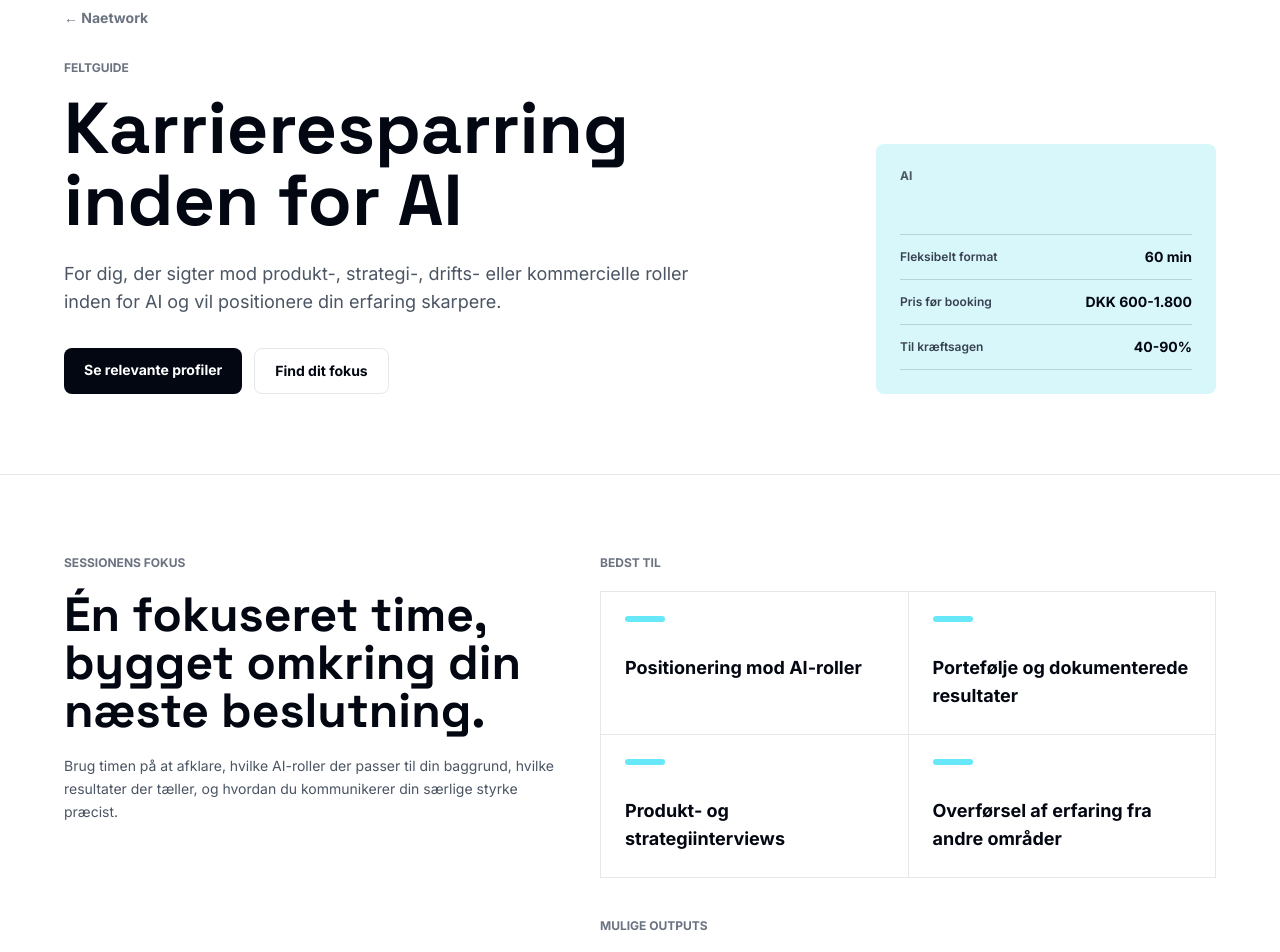
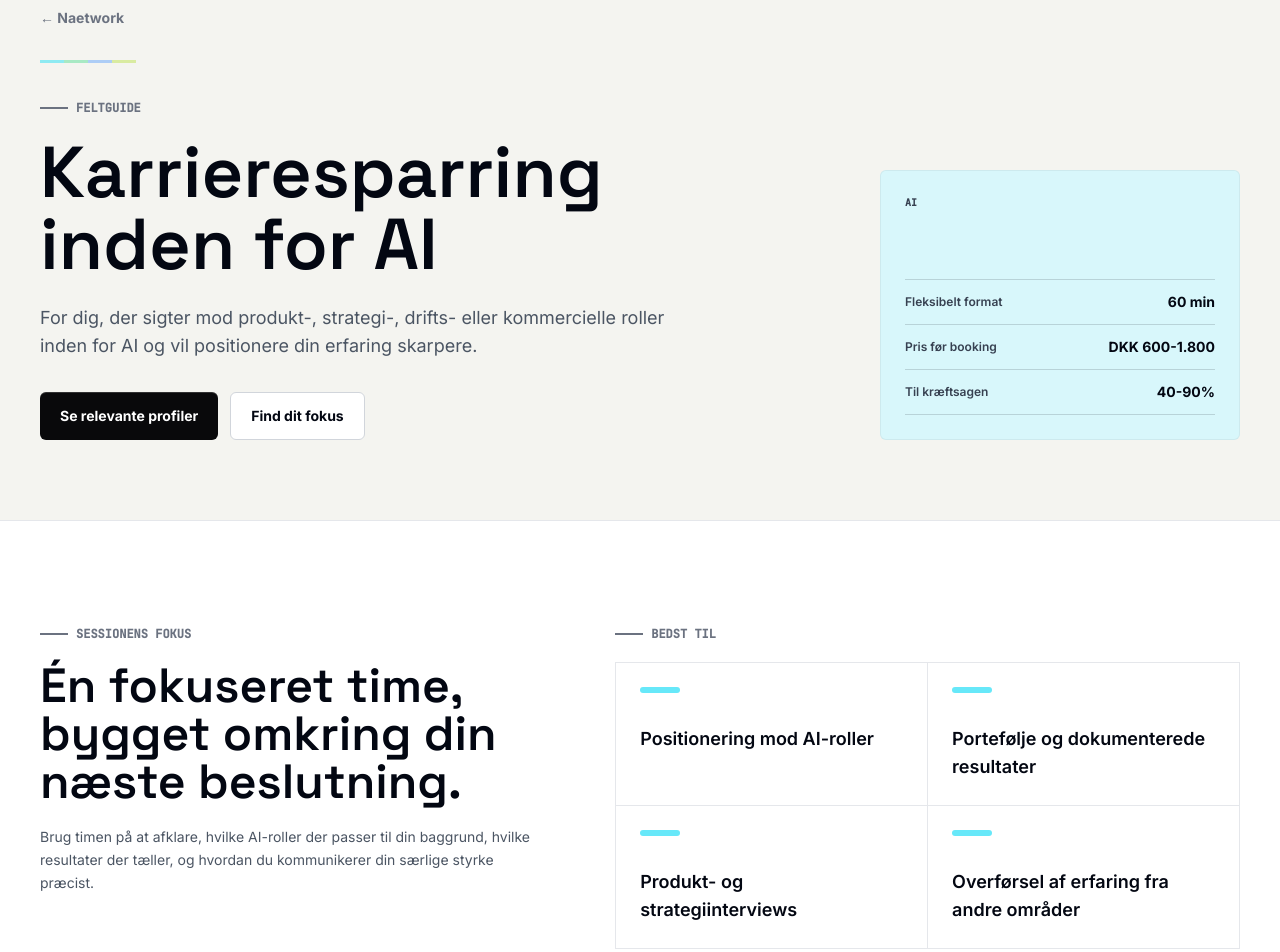
Before and after one commit to mikkelstreet-png/Naetwork, a Next.js app: page /fields/ai in a window 1280 px wide. Shown: the part 140-1092 px from the top of the page. Built offline with nearby package versions, Linux system fonts and the light colour scheme; no server answers.

Commit message:
Design system: update components/FieldGuideContent.tsx

```diff
--- a/components/FieldGuideContent.tsx
+++ b/components/FieldGuideContent.tsx
@@ -15,24 +15,25 @@ export function FieldGuideContent({ slug }: { slug: FieldSlug }) {
 
   return (
     <main className="bg-white">
-      <section className="border-b border-gray-200 bg-white px-5 py-10 sm:px-8 md:py-20">
-        <div className="mx-auto grid max-w-6xl gap-8 lg:grid-cols-[1fr_340px] lg:items-end lg:gap-14">
+      <section className="border-b border-gray-200 bg-[#f4f4f0] px-5 py-10 sm:px-8 md:py-20 lg:px-10">
+        <div className="mx-auto grid max-w-[78rem] gap-10 lg:grid-cols-[1fr_360px] lg:items-end lg:gap-16">
           <div>
             <Link href="/" className="mb-8 inline-flex text-sm font-black text-gray-500 transition-colors hover:text-gray-950">&larr; Naetwork</Link>
-            <p className="mb-4 text-xs font-black uppercase text-gray-400">{isDa ? 'Feltguide' : 'Field guide'}</p>
-            <h1 className="max-w-5xl text-4xl font-black leading-none text-gray-950 text-balance sm:text-5xl md:text-7xl">{field.title[locale]}</h1>
+            <div className="signal-rail mb-7 max-w-24"><span /><span /><span /><span /></div>
+            <p className="kicker mb-5">{isDa ? 'Feltguide' : 'Field guide'}</p>
+            <h1 className="max-w-5xl text-4xl font-semibold leading-[0.96] text-gray-950 text-balance sm:text-6xl md:text-7xl">{field.title[locale]}</h1>
             <p className="mt-6 max-w-2xl text-base leading-relaxed text-gray-600 md:text-lg">{field.description[locale]}</p>
             <div className="mt-8 flex flex-wrap gap-3">
-              <Link href={profileHrefForField(slug)} className="inline-flex rounded-lg bg-gray-950 px-5 py-3 text-sm font-black text-white transition-colors hover:bg-gray-800">
+              <Link href={profileHrefForField(slug)} className="button-primary">
                 {isDa ? 'Se relevante profiler' : 'Browse relevant profiles'}
               </Link>
-              <Link href="/match" className="inline-flex rounded-lg border border-gray-200 px-5 py-3 text-sm font-black text-gray-950 transition-colors hover:border-gray-950">
+              <Link href="/match" className="button-secondary">
                 {isDa ? 'Find dit fokus' : 'Find your focus'}
               </Link>
             </div>
           </div>
-          <aside className={`flex min-h-[250px] flex-col justify-between rounded-lg p-6 text-gray-950 ${surface}`}>
-            <p className="text-xs font-black uppercase text-gray-600">{field.label}</p>
+          <aside className={`lift-hover flex min-h-[270px] flex-col justify-between rounded-md border border-black/5 p-6 text-gray-950 ${surface}`}>
+            <p className="editorial-label text-gray-700">{field.label}</p>
             <dl className="border-t border-gray-950/15">
               {[
                 [`${SESSION_MINUTES} min`, isDa ? 'Fleksibelt format' : 'Flexible format'],
@@ -44,11 +45,11 @@ export function FieldGuideContent({ slug }: { slug: FieldSlug }) {
         </div>
       </section>
 
-      <section className="px-5 py-10 sm:px-8 md:py-20">
-        <div className="mx-auto grid max-w-6xl gap-8 lg:grid-cols-[0.9fr_1.1fr]">
+      <section className="px-5 py-14 sm:px-8 md:py-24 lg:px-10">
+        <div className="mx-auto grid max-w-[78rem] gap-10 lg:grid-cols-[0.9fr_1.1fr] lg:gap-16">
           <aside className="lg:sticky lg:top-24 lg:h-fit">
-            <p className="mb-5 text-xs font-black uppercase text-gray-400">{isDa ? 'Sessionens fokus' : 'Session focus'}</p>
-            <h2 className="text-3xl font-black leading-tight text-gray-950 text-balance sm:text-4xl md:text-5xl">
+            <p className="kicker mb-5">{isDa ? 'Sessionens fokus' : 'Session focus'}</p>
+            <h2 className="text-3xl font-semibold leading-[1.04] text-gray-950 text-balance sm:text-4xl md:text-5xl">
               {isDa ? 'Én fokuseret time, bygget omkring din næste beslutning.' : 'One focused hour, built around your next decision.'}
             </h2>
             <p className="mt-5 text-sm leading-relaxed text-gray-600">{field.sessionFocus[locale]}</p>
@@ -56,24 +57,24 @@ export function FieldGuideContent({ slug }: { slug: FieldSlug }) {
 
           <div className="space-y-10">
             <section>
-              <p className="mb-5 text-xs font-black uppercase text-gray-400">{isDa ? 'Bedst til' : 'Best for'}</p>
+              <p className="kicker mb-5">{isDa ? 'Bedst til' : 'Best for'}</p>
               <div className="grid gap-px border border-gray-200 bg-gray-200 sm:grid-cols-2">
                 {field.bestFor[locale].map((item) => (
                   <div key={item} className="bg-white p-6">
                     <span className={`mb-8 block h-1.5 w-10 rounded-full ${field.accent}`} />
-                    <p className="text-lg font-black text-gray-950">{item}</p>
+                    <p className="text-lg font-semibold text-gray-950">{item}</p>
                   </div>
                 ))}
               </div>
             </section>
 
             <section>
-              <p className="mb-5 text-xs font-black uppercase text-gray-400">{isDa ? 'Mulige outputs' : 'Possible outputs'}</p>
+              <p className="kicker mb-5">{isDa ? 'Mulige outputs' : 'Possible outputs'}</p>
               <div className="border-t border-gray-200">
                 {field.outputs[locale].map((item, index) => (
                   <div key={item} className="grid gap-4 border-b border-gray-200 py-6 md:grid-cols-[70px_1fr]">
                     <p className="text-xs font-black text-gray-300">0{index + 1}</p>
-                    <p className="text-xl font-black text-gray-950">{item}</p>
+                    <p className="text-xl font-semibold text-gray-950">{item}</p>
                   </div>
                 ))}
               </div>
```
